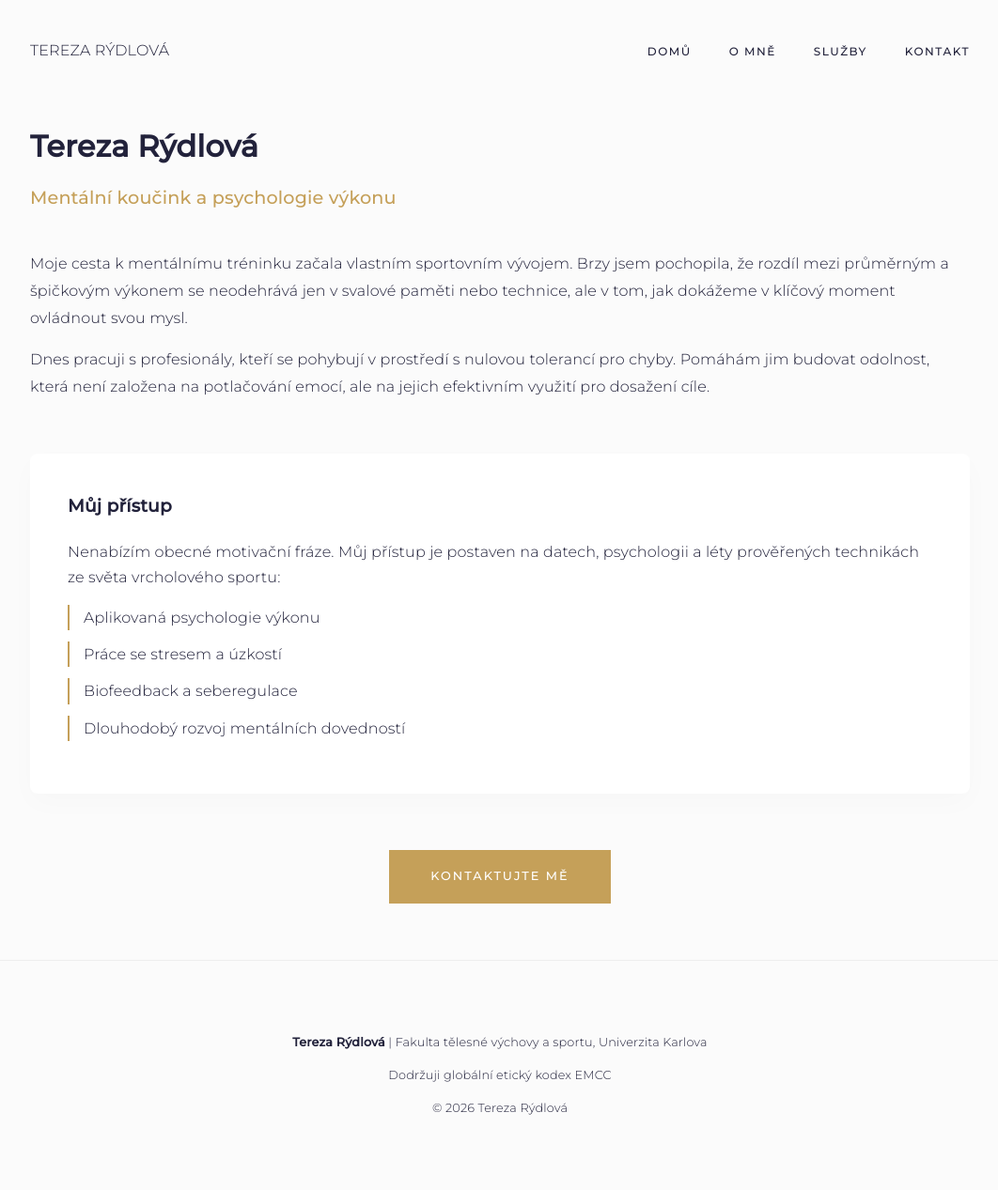
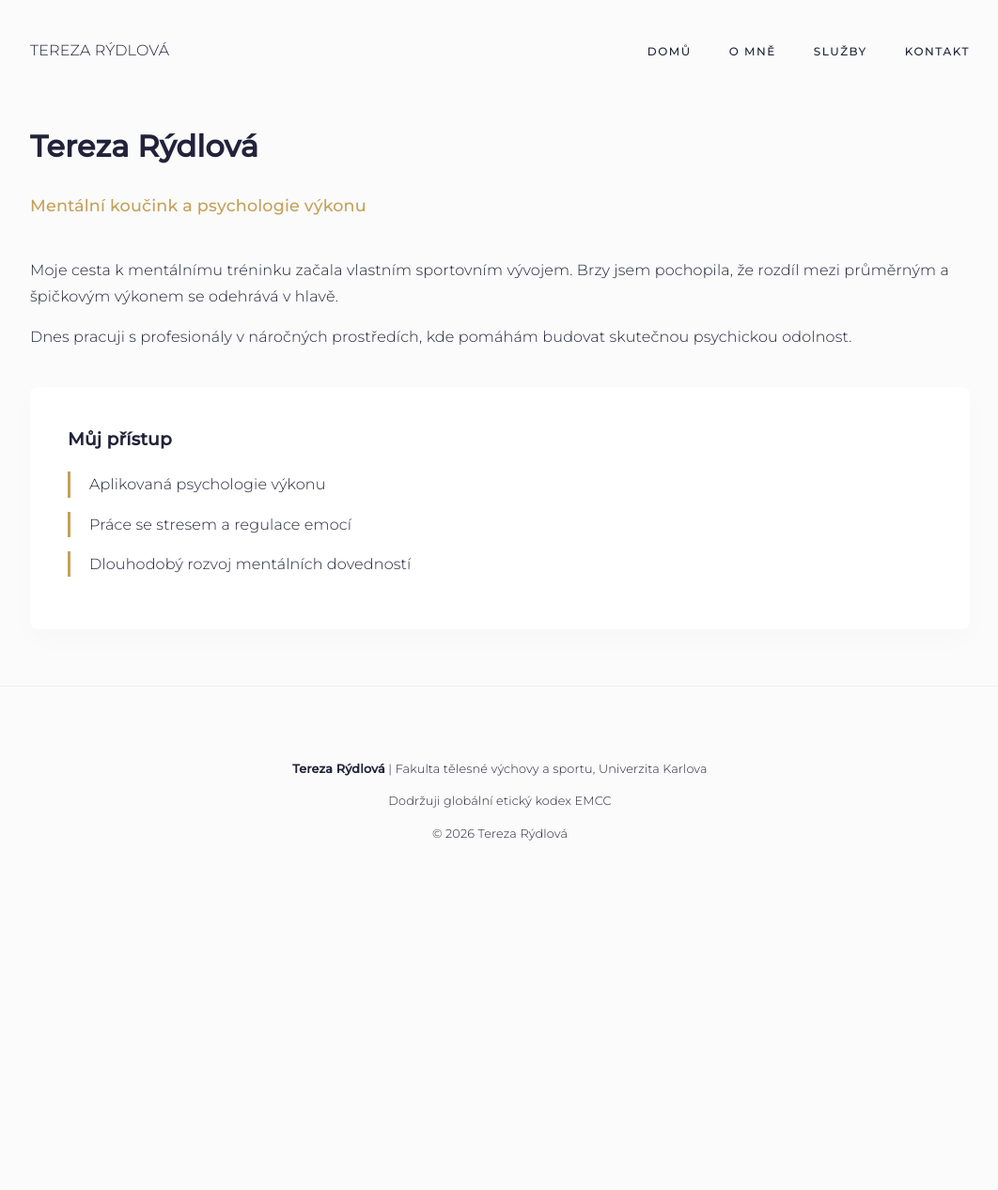
Before and after one commit to westleyovercash/tereza-rydlova, a Jekyll site: the page built from about.md, in a window 1280 px wide. Shown: the whole page at 94% size, without its empty margins (108-1170 px from the left). Built offline with Jekyll 4.4.1, drawn with Linux system fonts in a browser that asks for light colours; after the commit the page ends 975 px from its top, so only the background shows below that.

Commit message:
Update about.md

```diff
--- a/about.md
+++ b/about.md
@@ -1,37 +1,23 @@
 ---
 layout: default
 title: O mně
+permalink: /o-mne/
 ---
+<div class="container page-content">
+  <h1>Tereza Rýdlová</h1>
+  <p style="font-size: 1.1rem; color: var(--champagne); font-weight: 500;">Mentální koučink a psychologie výkonu</p>
 
-<div class="container page-content">
-  <div style="display: grid; grid-template-columns: 1fr; gap: 40px;">
-
-    <div>
-      <h1>Tereza Rýdlová</h1>
-      <p style="font-size: 1.2rem; color: var(--champagne); font-weight: 500; margin-top: -10px;">Mentální koučink a psychologie výkonu</p>
-
-      <div style="margin-top: 40px; line-height: 1.8;">
-        <p>Moje cesta k mentálnímu tréninku začala vlastním sportovním vývojem. Brzy jsem pochopila, že rozdíl mezi průměrným a špičkovým výkonem se neodehrává jen v svalové paměti nebo technice, ale v tom, jak dokážeme v klíčový moment ovládnout svou mysl.</p>
-
-        <p>Dnes pracuji s profesionály, kteří se pohybují v prostředí s nulovou tolerancí pro chyby. Pomáhám jim budovat odolnost, která není založena na potlačování emocí, ale na jejich efektivním využití pro dosažení cíle.</p>
-      </div>
-    </div>
-
-    <div style="background: white; padding: 40px; border-radius: 8px; box-shadow: 0 10px 30px rgba(0,0,0,0.02);">
-      <h3 style="color: var(--charcoal); margin-top: 0;">Můj přístup</h3>
-      <p>Nenabízím obecné motivační fráze. Můj přístup je postaven na datech, psychologii a léty prověřených technikách ze světa vrcholového sportu:</p>
-
-      <ul style="list-style-type: none; padding: 0;">
-        <li style="margin-bottom: 12px; border-left: 2px solid var(--champagne); padding-left: 15px;">Aplikovaná psychologie výkonu</li>
-        <li style="margin-bottom: 12px; border-left: 2px solid var(--champagne); padding-left: 15px;">Práce se stresem a úzkostí</li>
-        <li style="margin-bottom: 12px; border-left: 2px solid var(--champagne); padding-left: 15px;">Biofeedback a seberegulace</li>
-        <li style="margin-bottom: 12px; border-left: 2px solid var(--champagne); padding-left: 15px;">Dlouhodobý rozvoj mentálních dovedností</li>
-      </ul>
-    </div>
-
+  <div style="margin-top: 40px;">
+    <p>Moje cesta k mentálnímu tréninku začala vlastním sportovním vývojem. Brzy jsem pochopila, že rozdíl mezi průměrným a špičkovým výkonem se odehrává v hlavě.</p>
+    <p>Dnes pracuji s profesionály v náročných prostředích, kde pomáhám budovat skutečnou psychickou odolnost.</p>
   </div>
 
-  <div style="text-align: center; margin-top: 60px;">
-    <a href="/kontakt" class="btn">Kontaktujte mě</a>
+  <div style="background: white; padding: 40px; border-radius: 8px; box-shadow: 0 10px 30px rgba(0,0,0,0.02); margin-top: 40px;">
+    <h3 style="margin-top: 0;">Můj přístup</h3>
+    <ul style="list-style: none; padding: 0;">
+      <li style="margin-bottom: 15px; border-left: 3px solid var(--champagne); padding-left: 20px;">Aplikovaná psychologie výkonu</li>
+      <li style="margin-bottom: 15px; border-left: 3px solid var(--champagne); padding-left: 20px;">Práce se stresem a regulace emocí</li>
+      <li style="margin-bottom: 15px; border-left: 3px solid var(--champagne); padding-left: 20px;">Dlouhodobý rozvoj mentálních dovedností</li>
+    </ul>
   </div>
 </div>
```
